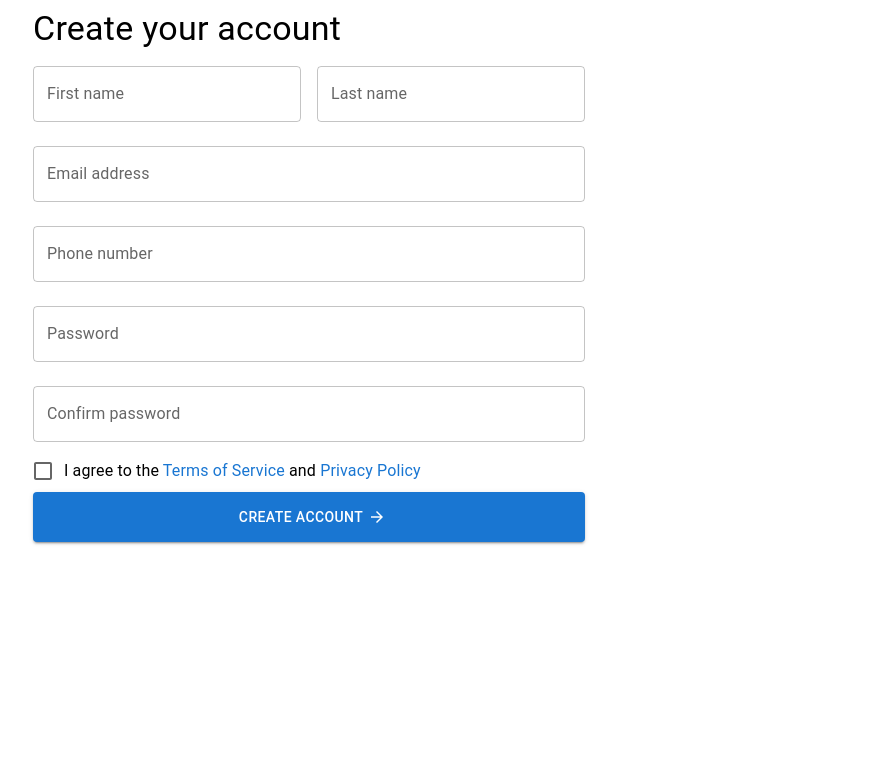
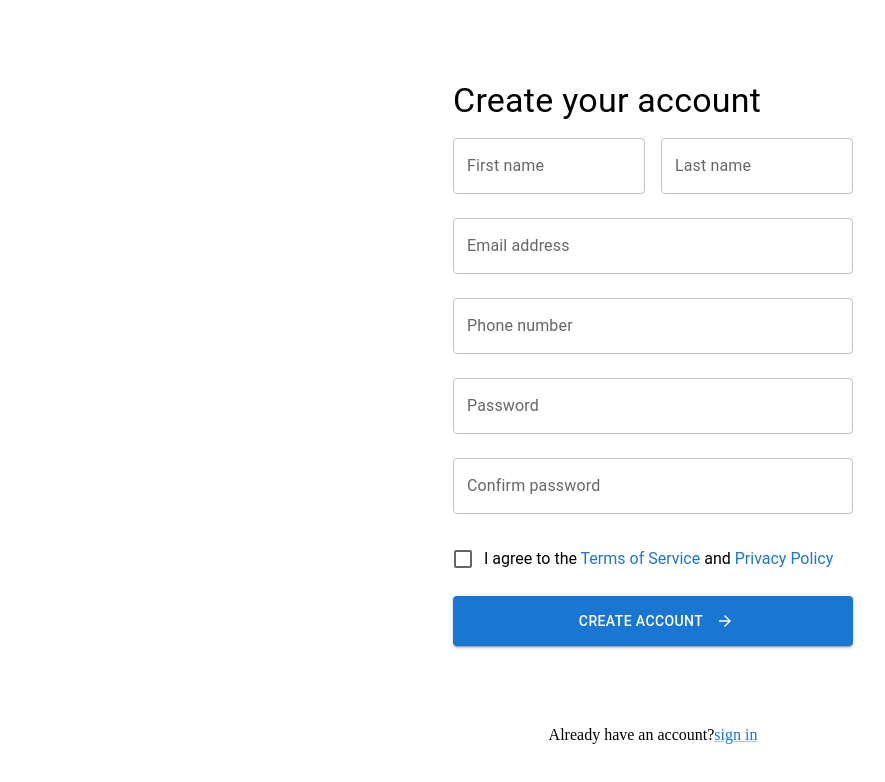
Before and after one commit to Amrmhani/final-react-pro, a React (Vite) app: page / in a window 1280 px wide. Shown: the top 782 px of the page, without its empty margins (331-1216 px from the left). Built offline with nearby package versions, Linux system fonts and the light colour scheme; the HTML template or start-up script is replaced by a standard one.

Commit message:
enhance registration form layout and styling

```diff
--- a/src/assets/Register/Register.jsx
+++ b/src/assets/Register/Register.jsx
@@ -2,16 +2,28 @@
 import { Box, Container, TextField, Typography, Button } from "@mui/material";
 import { FormControlLabel, Checkbox ,Link } from "@mui/material";
 import Icon from "./Icon.png";
+import { useEffect } from "react";
 export default function Register() {
+
+    useEffect(() => {
+    document.body.style.overflow = "hidden";
+
+    return () => {
+      document.body.style.overflow = "";
+    };
+  }, []);
+
   return (
-    <Container maxWidth="sm">
+
+    <Container  sx={{mt:10, ml: "auto",
+    mr: 8, height:805 , width:448}}>
       <Box>
         <Typography component="h1" variant="h4">
           Create your account
         </Typography>
       </Box>
 
-      <Box sx={{ display: "flex", gap: 2 }}>
+      <Box component={'form'} sx={{ display: "flex", gap: 2 }}>
         <TextField
           label="First name"
           margin="normal"
@@ -24,7 +36,7 @@ export default function Register() {
           sx={{ flex: 1 }}
         />
       </Box>
-      <Box>
+      <Box component={'form'}>
         <TextField
         label="Email address"
         fullWidth
@@ -51,7 +63,15 @@ export default function Register() {
         margin="normal"
       />
 
+
 <FormControlLabel
+  sx={{
+    "& .MuiFormControlLabel-label": {
+      lineHeight: "21px",
+      letterSpacing: "0px",
+    },py:2
+  }}
+
   control={<Checkbox />}
   label={
     <>
@@ -67,13 +87,18 @@ export default function Register() {
   }
 />
 
-       <Button type="submit" variant="contained" fullWidth sx={{height:50}}
+
+       <Button type="submit" variant="contained" fullWidth sx={{height:50,gap:1}}
        endIcon={
     <img src={Icon} alt="Icon" width="12" height="12" color="FFFFFF" />
   }>
         Create account
 
          </Button>
+
+         <Typography variant="register-1" sx={{mt:10, display:'block',textAlign:'center'}}>Already have an account?
+            <Link>sign in</Link>
+         </Typography>
       </Box>
 
     </Container>
--- /dev/null
+++ b/src/assets/Register/register.css
@@ -0,0 +1,4 @@
+html,
+body {
+  overflow-y: hidden;
+}
```
